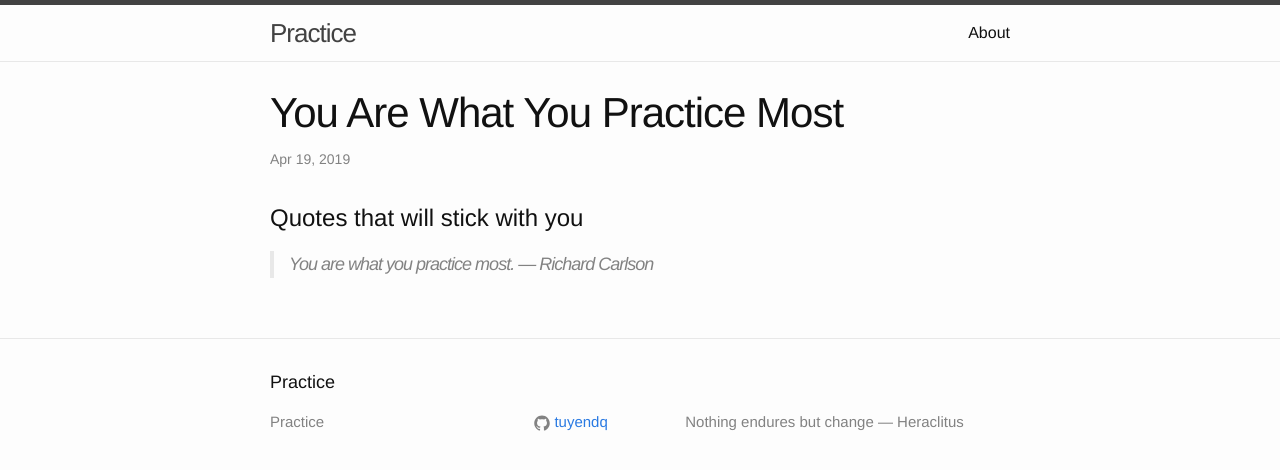
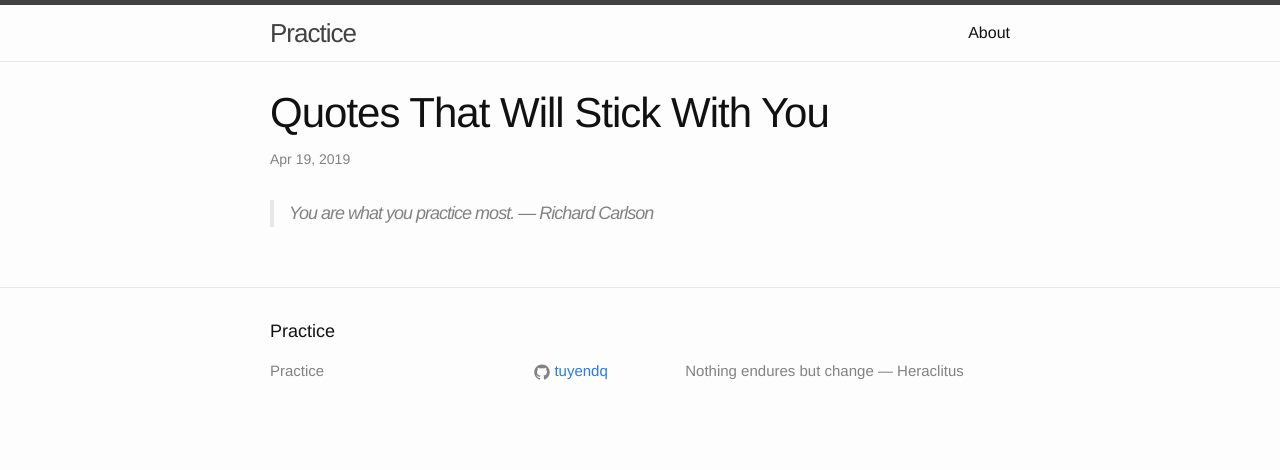
Before and after one commit to tuyendq/tuyendq.github.io, a Jekyll site: the page built from _posts/2019-04-19-quotes-that-will-stick-with-you.markdown, in a window 1280 px wide. Shown: the top 470 px of the page. Built offline with Jekyll 4.4.1, drawn with Linux system fonts in a browser that asks for light colours; our own code applies the rules of GitHub Pages for plain Markdown files; part of the change alters nothing that is shown.

Commit message:
Update and rename 2019-04-19-you-are-what-you-practice-most.markdown to 2019-04-19-quotes-that-will-stick-with-you.markdown

```diff
--- a/_posts/2019-04-19-you-are-what-you-practice-most.markdown
+++ b/_posts/2019-04-19-quotes-that-will-stick-with-you.markdown
@@ -1,4 +1,4 @@
-# Quotes that will stick with you
+
 
 > You are what you practice most.
 &mdash; Richard Carlson
```
